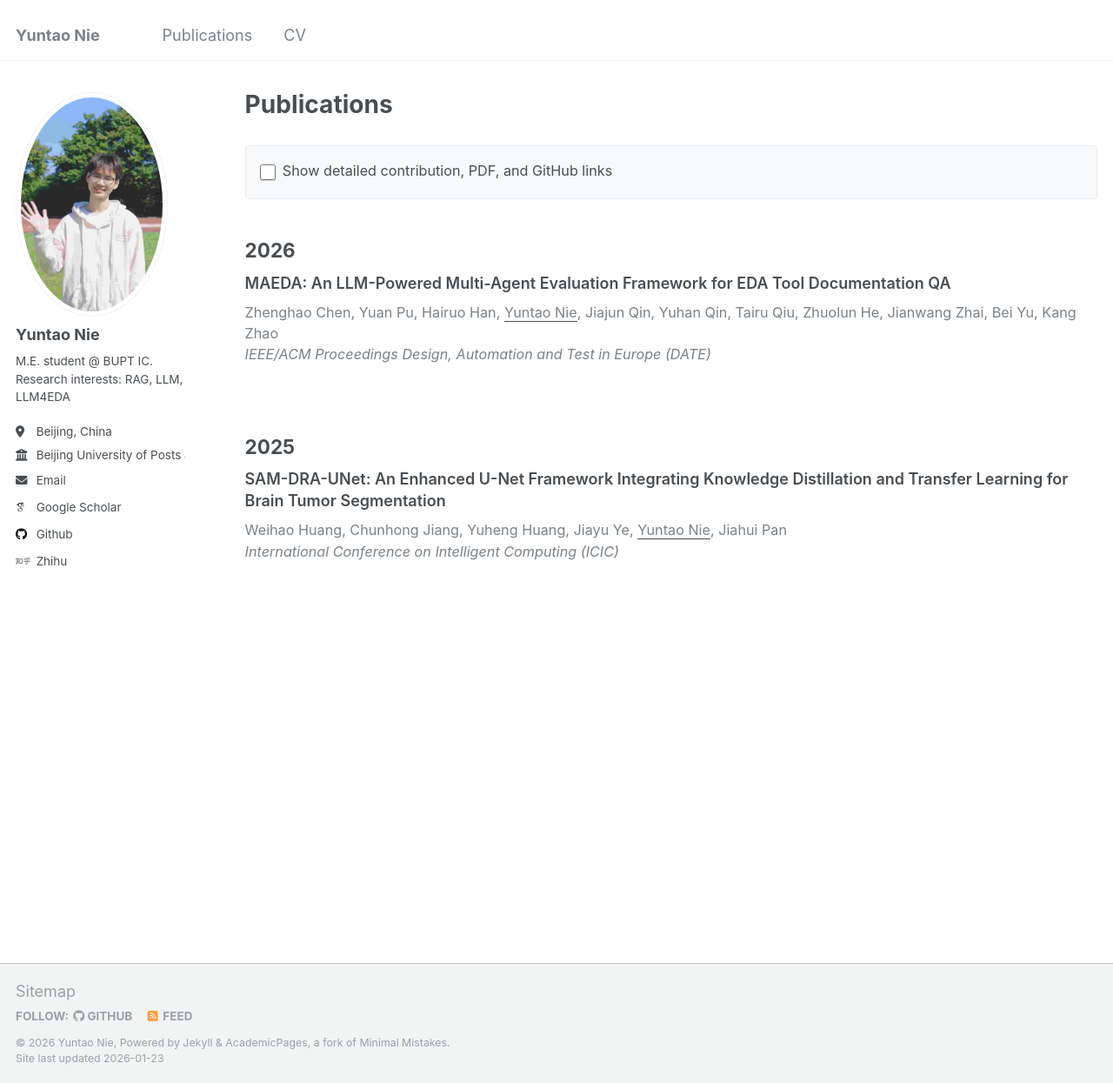
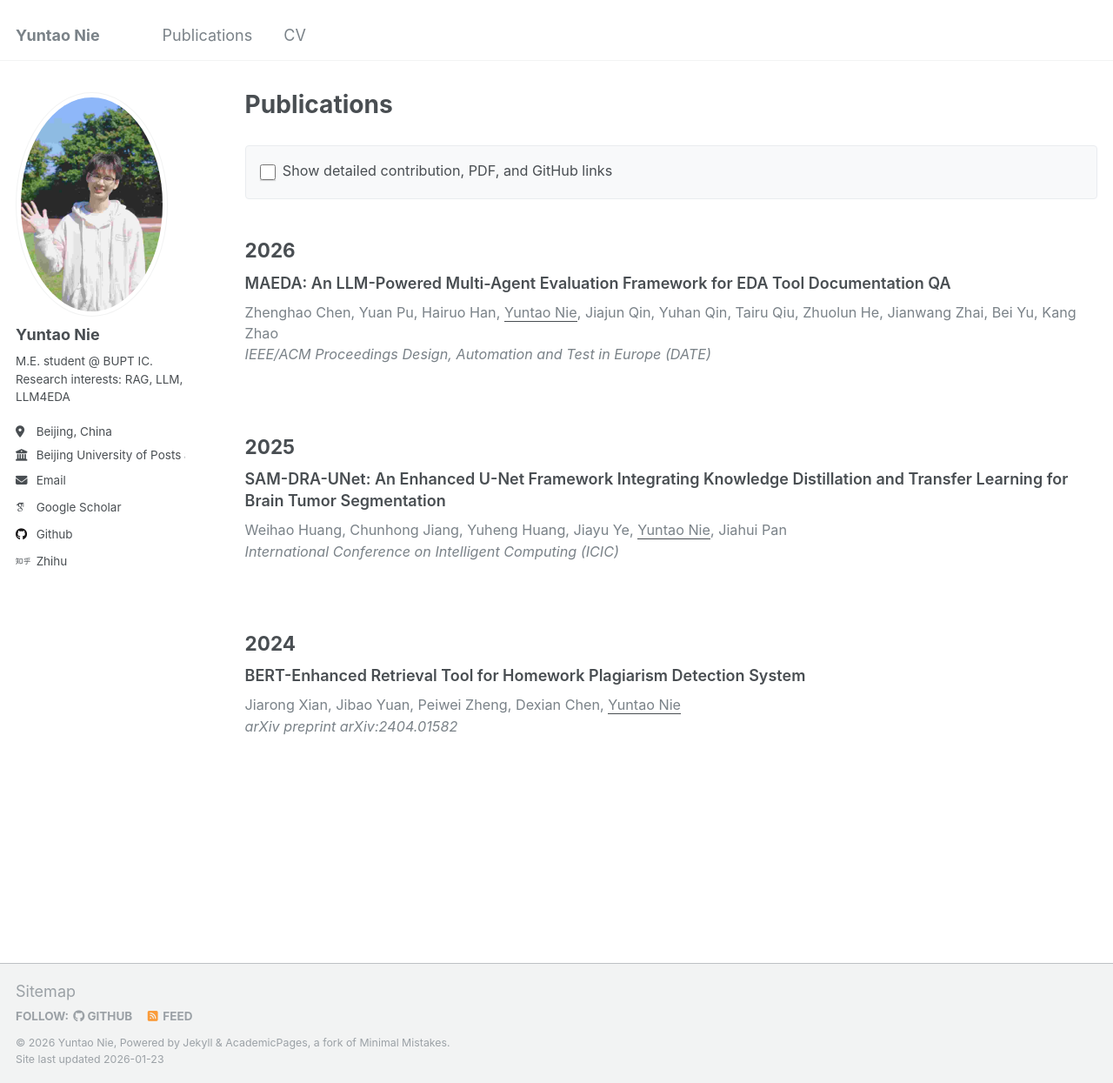
Before and after one commit to 1571859588/1571859588.github.io, a Jekyll site: the page built from _pages/publications.md, in a window 1280 px wide and 1245 px high. Shown: the whole window at 87% size. Built offline with Jekyll 4.4.1, drawn with Linux system fonts in a browser that asks for light colours; some web fonts are replaced.

Commit message:
update Bert paper and cv

```diff
--- a/_data/papers.yml
+++ b/_data/papers.yml
@@ -54,3 +54,20 @@ papers:
     slides_url: ""
     github_url: ""
     doi: ""
+
+  - id: "BERT-Enhanced-2024"
+    authors:
+      - "Jiarong Xian"
+      - "Jibao Yuan"
+      - "Peiwei Zheng"
+      - "Dexian Chen"
+      - "<u>Yuntao Nie</u>"
+    title: "BERT-Enhanced Retrieval Tool for Homework Plagiarism Detection System"
+    venue: "arXiv preprint arXiv:2404.01582"
+    date: "2024-04-01"
+    contribution: |
+      - Proposed the GPT-3.5 based data augmentation methodology to construct a diverse dataset covering multiple plagiarism styles (e.g., imitation, shuffle)
+    pdf_url: "https://arxiv.org/abs/2404.01582"
+    slides_url: ""
+    github_url: ""
+    doi: ""
```
Also changed, not shown: 1 other file.
